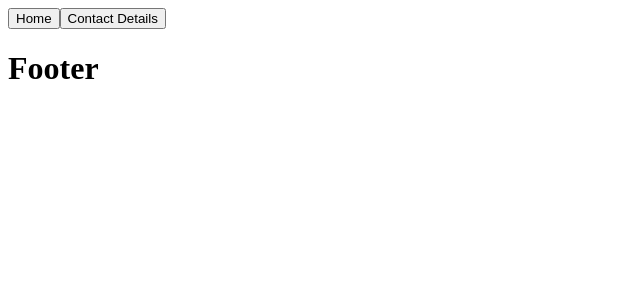
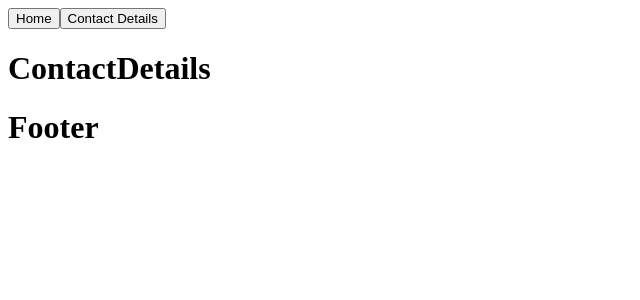
Before and after one commit to Kasra-Zafari/snapp-contacts, a React (Vite) app: page /contact in a window 1280 px wide. Shown: the top 300 px of the page, without its empty margins (0-640 px from the left). Built offline with nearby package versions, Linux system fonts and the light colour scheme.

Commit message:
edit children

```diff
--- a/src/App.jsx
+++ b/src/App.jsx
@@ -2,7 +2,8 @@
 // import './App.css'
 
 import HomePage from "./components/HomePage"
-import Layout from "./components/Layout/Layout"
+import ContactDetails from "./components/ContactDetails"
+import Layout from "./components/Layout"
 import { BrowserRouter, Routes, Route } from "react-router-dom"
 
 function App() {
@@ -13,6 +14,7 @@ function App() {
       <Layout>
         <Routes>
           <Route path="/" element={<HomePage/>}/>
+          <Route path="/contact" element={<ContactDetails/>}/>
         </Routes>
       </Layout>
       </BrowserRouter>
--- /dev/null
+++ b/src/components/ContactDetails/index.jsx
@@ -0,0 +1,10 @@
+
+
+const ContactDetails = () => {
+
+    return (
+        <h1>ContactDetails</h1>
+    )
+}
+
+export default ContactDetails;
--- a/src/components/Header/Header.jsx
+++ /dev/null
@@ -1,18 +0,0 @@
-import { Link } from "react-router-dom";
-
-
-const Header = () => {
-
-    return (
-        <>
-            <Link to="/">
-                <button>Home</button>
-            </Link>
-            <Link to="/Contact">
-                <button>Contact Details</button>
-            </Link>
-        </>
-    )
-}
-
-export default Header;
--- /dev/null
+++ b/src/components/Header/index.jsx
@@ -0,0 +1,20 @@
+import { Link } from "react-router-dom";
+
+
+const Header = () => {
+
+    return (
+        <>
+            <header>
+                <Link to="/">
+                    <button>Home</button>
+                </Link>
+                <Link to="/Contact">
+                    <button>Contact Details</button>
+                </Link>
+            </header>
+        </>
+    )
+}
+
+export default Header;
--- a/src/components/Layout/Layout.jsx
+++ /dev/null
@@ -1,13 +0,0 @@
-import Header from "../Header/Header"
-import Footer from "../Footer/Footer"
-
-const Layout = ({ Children }) => {
-    return (
-        <>
-            <Header />
-            {Children}
-            <Footer/>
-        </>
-    )
-}
-export default Layout;
--- /dev/null
+++ b/src/components/Layout/index.jsx
@@ -0,0 +1,13 @@
+import Header from "../Header"
+import Footer from "../Footer"
+
+const Layout = ({ children }) => {
+    return (
+        <>
+            <Header />
+            {children}
+            <Footer/>
+        </>
+    )
+}
+export default Layout;
```
Also changed, not shown: src/components/Footer/index.jsx (renamed from src/components/Footer/Footer.jsx).
